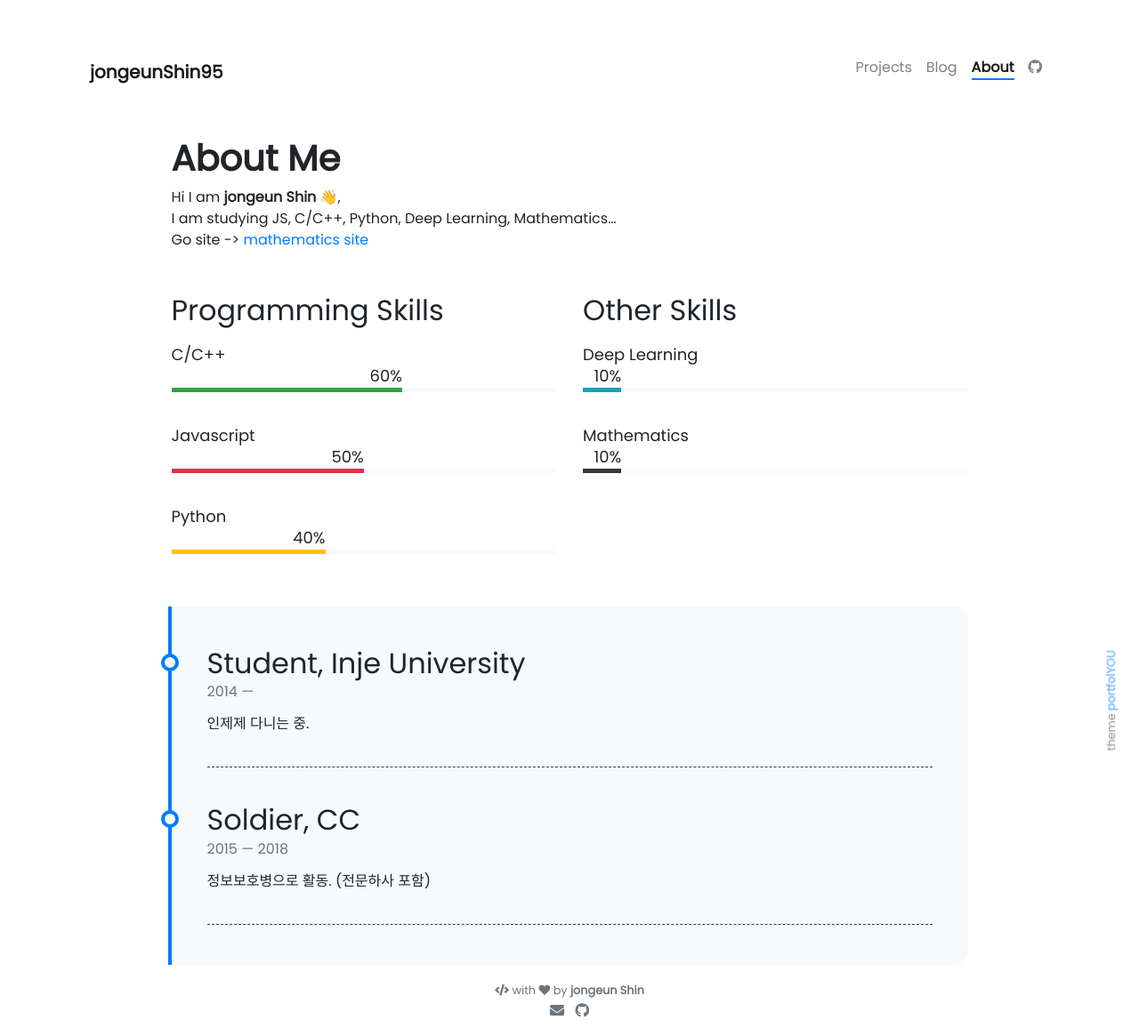
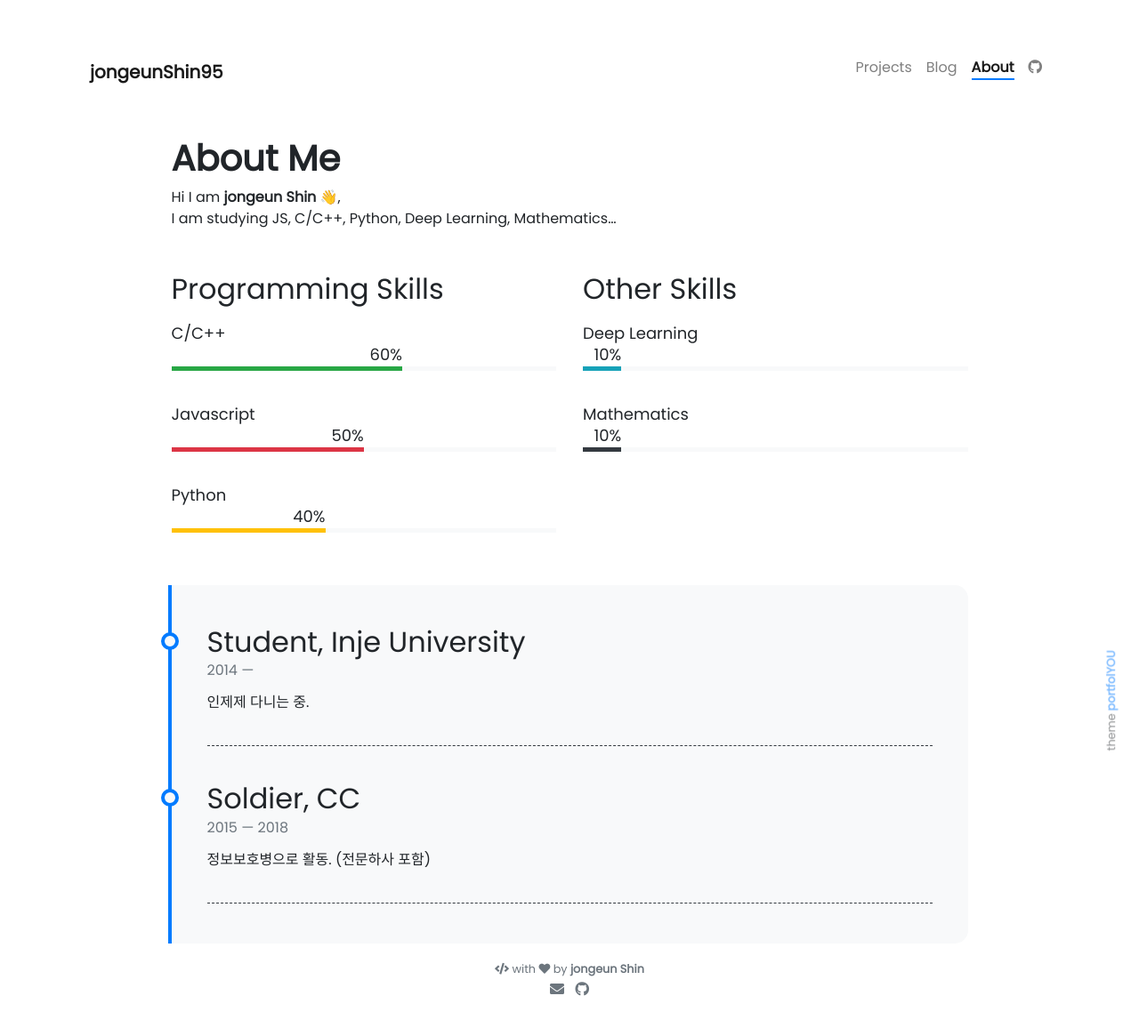
Before and after one commit to jongeunShin95/jongeunshin95.github.io, a Jekyll site: the page built from pages/about.md, in a window 1280 px wide. Shown: the whole page at 89% size. Built offline with Jekyll 4.4.1, drawn with Linux system fonts in a browser that asks for light colours; nearby versions of some CDN libraries; emoji names are drawn with the system emoji font; after the commit the page ends 1141 px from its top, so only the background shows below that.

Commit message:
math url 주석처리

```diff
--- a/pages/about.md
+++ b/pages/about.md
@@ -9,7 +9,7 @@ weight: 3
 
 Hi I am **{{ site.author.name }}** :wave:,<br>
 I am studying JS, C/C++, Python, Deep Learning, Mathematics...<br>
-Go site -> [mathematics site](https://www.notion.so/5e0a5b037dfc44bbaae8eec5cc870661?v=ef7edc0d640c47a9acf84b944e487d67)
+<!-- Go site -> [mathematics site](https://www.notion.so/5e0a5b037dfc44bbaae8eec5cc870661?v=ef7edc0d640c47a9acf84b944e487d67) -->
 
 <div class="row">
 {% include about/skills.html title="Programming Skills" source=site.data.programming-skills %}
```
